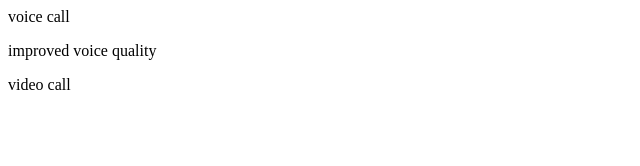
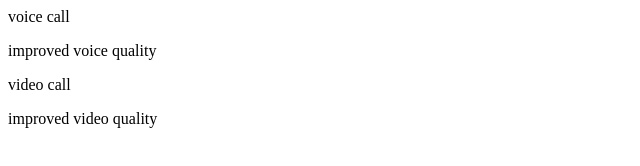
Before and after one commit to Lum-ona/github-prac, a plain HTML site: page index.html in a window 1280 px wide. Shown: the whole page, without its empty margins (0-640 px from the left). Drawn offline with Linux system fonts and the light colour scheme.

Commit message:
improved video quality

```diff
--- a/index.html
+++ b/index.html
@@ -12,7 +12,10 @@
         voice call
         <p>improved voice quality</p>
       </div>
-      <div>video call</div>
+      <div>
+        video call
+        <p>improved video quality</p>
+      </div>
     </div>
   </body>
 </html>
```
